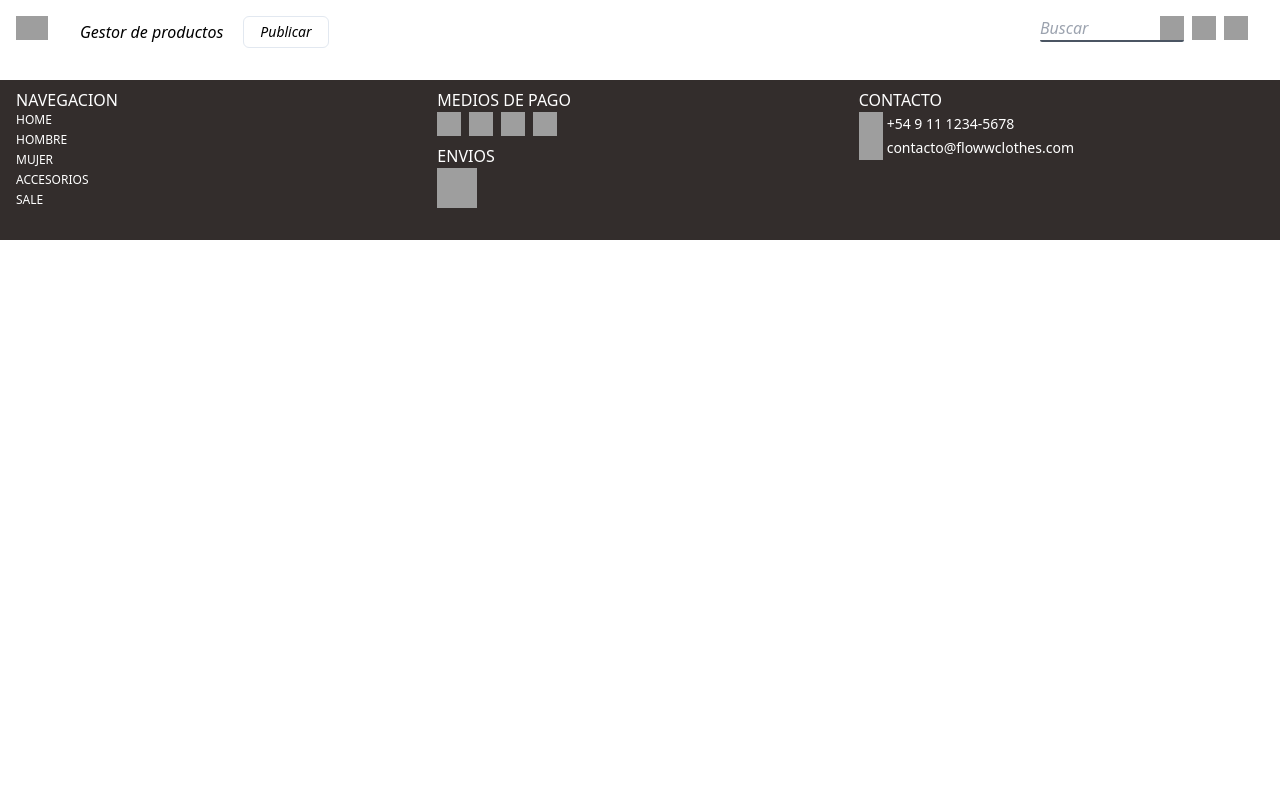
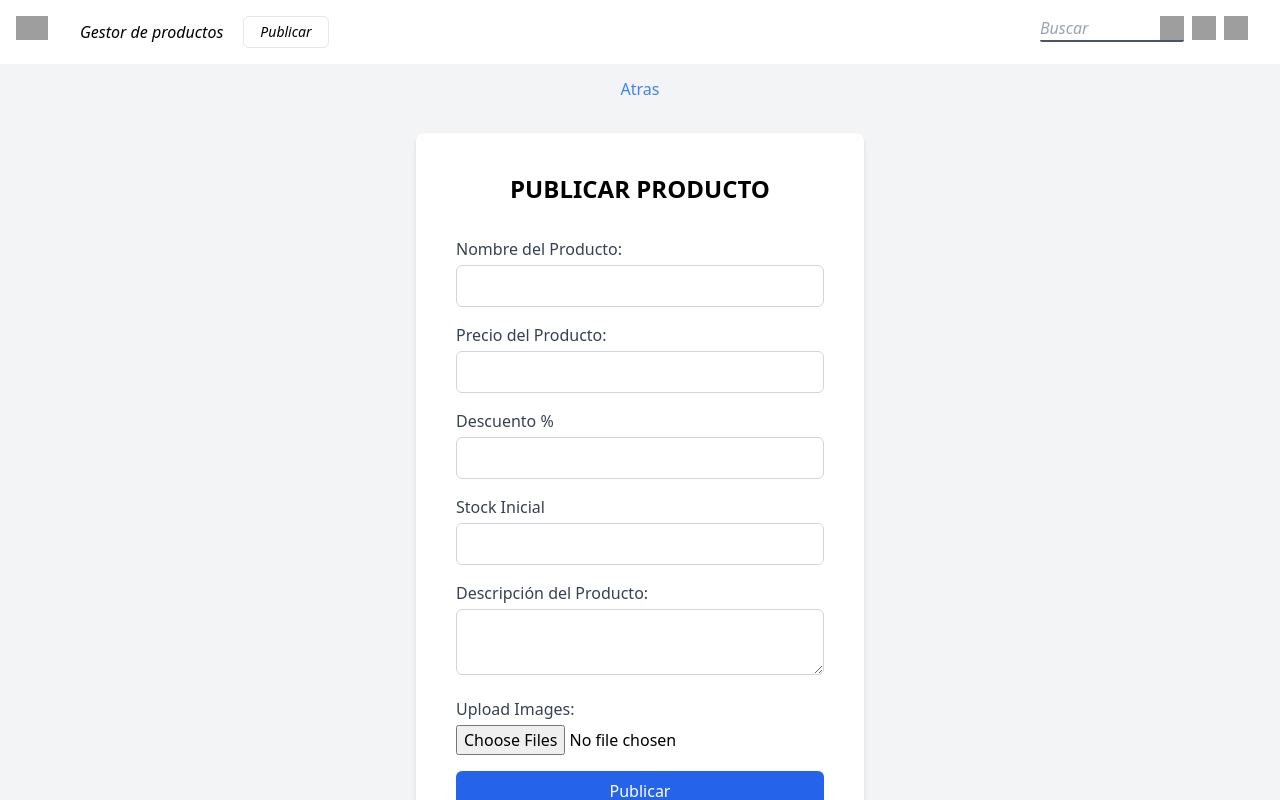
Before and after one commit to AntoniaPache/TP-Aplicaciones-Interactivas-Grupo5, a React (Vite) app in the folder appvite/: page /vendedor/editarproducto in a window 1280 px wide. Shown: the top 800 px of the page. Built offline with nearby package versions, Linux system fonts and the light colour scheme; grey boxes are pictures that could not be loaded.

Commit message:
styling the PublicarProductoView

```diff
--- a/appvite/src/App.jsx
+++ b/appvite/src/App.jsx
@@ -25,7 +25,9 @@ function App() {
         <Route path="/sale" exact Component={Sale}/>
         <Route path="/vendedor" exact Component={MainVendedor}/>
         <Route path="/vendedor/publicar" exact Component={PublicarProductoView}/>
-        <Route path="/vendedor/EditarProductoView" exact Component={EditarProductoView}/>
+        <Route path="/vendedor/editarproducto" exact Component={EditarProductoView}/>
+
+
       </Routes>
 
       <Footer/>
--- a/appvite/src/components/NavbarVendedor.jsx
+++ b/appvite/src/components/NavbarVendedor.jsx
@@ -17,7 +17,7 @@ function NavBarVendedor() {
                         <h1>Gestor de productos</h1>
                     </div>
                     <div className=''>
-                        <Link to = {"publicar"} className={buttonVariants({ variant: "outline" })}>Publicar</Link>
+                        <Link to = {"vendedor/publicar"} className={buttonVariants({ variant: "outline" })}>Publicar</Link>
                     </div>
                 </div>
 
--- a/appvite/src/data/products.js
+++ b/appvite/src/data/products.json
@@ -1,5 +1,4 @@
-const products = [
-    {
+[ {
       "name": "Camisa de algodón",
       "price": 29.99,
       "description": "Camisa de algodón suave y cómoda.",
@@ -82,6 +81,4 @@ const products = [
       "discount": 25
     }
 
-  ]
-
-  export default products
+]
--- a/appvite/src/views/EditarProductoView.jsx
+++ b/appvite/src/views/EditarProductoView.jsx
@@ -1,42 +1,43 @@
 import React from 'react'
 import { Link } from 'react-router-dom'
 
-function EditarProductoView({ p }) {
-    console.log(p.name)
+function EditarProductoView() {
+
     return (
-    <body className='publicar'>
-        <Link to={"/Vendedor"}><h2>Atras</h2></Link>
-        <div className="container">
-            <h1 className = "titulo">Editar Publicacion</h1>
-            <form id="productForm">
-              <div className="form-group">
-                    <label for="productName">Nombre del Producto:</label>
-                    <input type="text" id="productName" name="productName" value={p.name} required/>
+        <div className='min-h-screen bg-gray-100 flex flex-col justify-center items-center'>
+            <Link to={"/Vendedor"} className="mb-8 text-blue-500 hover:text-blue-700"><h2>Atras</h2></Link>
+            <div className="bg-white p-10 rounded-lg shadow-md w-full max-w-md">
+                <h1 className = "text-2xl font-bold mb-8 text-center">PUBLICAR PRODUCTO</h1>
+                <form  id="productForm">
+                    <div className="mb-4">
+                        <label htmlFor="name" className="block text-gray-700">Nombre del Producto:</label>
+                        <input type="text" id="productName" name="name" required className="mt-1 p-2 w-full border border-gray-300 rounded-md"/>
                     </div>
-                <div className="form-group">
-                    <label for="productPrice">Precio del Producto:</label>
-                    <input type="number" id="productPrice" name="productPrice" value={p.price} required/>
+                    <div className="mb-4">
+                        <label htmlFor="price" className="block text-gray-700">Precio del Producto:</label>
+                        <input type="number" id="productPrice" name="price" required className="mt-1 p-2 w-full border border-gray-300 rounded-md"/>
                     </div>
-                <div className="form-group">
-                    <label for="productDiscount">Descuento %</label>
-                    <input type="number" id="productDiscount" name="productDiscount" value={p.discount} required/>
+                    <div className="mb-4">
+                        <label htmlFor="discount" className="block text-gray-700">Descuento %</label>
+                        <input type="number" id="productDiscount" name="discount" required className="mt-1 p-2 w-full border border-gray-300 rounded-md"/>
                     </div>
-                <div className="form-group">
-                    <label for="productStock">Actualizar Stock</label>
-                    <input type="number" id="productStock" name="productStock" value={p.stock} required/>
+                    <div className="mb-4">
+                        <label htmlFor="stock" className="block text-gray-700">Stock Inicial</label>
+                        <input type="number" id="productStock" name="stock" required className="mt-1 p-2 w-full border border-gray-300 rounded-md"/>
                     </div>
-                <div className="form-group">
-                    <label for="productDescription">Descripción del Producto:</label>
-                    <textarea id="productDescription" name="productDescription" value={p.description} required></textarea>
+                    <div className="mb-4">
+                        <label htmlFor="description" className="block text-gray-700">Descripción del Producto:</label>
+                        <textarea id="productDescription" name="productDescription" required className="mt-1 p-2 w-full border border-gray-300 rounded-md"></textarea>
                     </div>
-                <div className="form-group">
-                    <input type="file" id="fileInput" className="file-input" multiple/>
+                    <div className="mb-4">
+                        <label className="block text-gray-700">Upload Images:</label>
+                        <input type="file" id="fileInput" className="file-input mt-1" multiple/>
                         <div className="image-gallery" id="imageGallery"></div>
                     </div>
-                <button type="submit">Confirmar</button>
+                    <button type="submit" className="w-full py-2 px-4 bg-blue-600 text-white rounded-md hover:bg-blue-700">Publicar</button>
                 </form>
             </div>
-    </body>
+        </div>
       )
     }
 
--- a/appvite/src/views/PublicarProductoView.jsx
+++ b/appvite/src/views/PublicarProductoView.jsx
@@ -1,41 +1,64 @@
-import React from 'react'
+import React, { useEffect } from 'react'
 import { Link } from 'react-router-dom'
+import { useState } from 'react'
+import products from '../data/products.json'
 
 function PublicarProductoView() {
+    const [product, setProduct] = useState({})
+
+    const handleSubmit = (event) => {
+        event.preventDefault(); // Evita que se recargue la página
+        const formData = new FormData(event.target);
+        const data = Object.fromEntries(formData);
+        setProduct(data);
+      };
+
+    useEffect(() => {
+        console.log(product);
+        if (product == {}){
+            products.push(product);
+        }
+
+    }, [product])
+
+
+
+
   return (
-    <body className='publicar'>
-        <Link to={"/Vendedor"}><h2>Atras</h2></Link>
-        <div className="container">
-            <h1 className = "titulo">PUBLICAR PRODUCTO</h1>
-            <form id="productForm">
-                <div className="form-group">
-                    <label for="productName">Nombre del Producto:</label>
-                    <input type="text" id="productName" name="productName" required/>
+    <div className='min-h-screen bg-gray-100 flex flex-col justify-center items-center'>
+        <Link to={"/Vendedor"} className="mb-8 text-blue-500 hover:text-blue-700"><h2>Atras</h2></Link>
+        <div className="bg-white p-10 rounded-lg shadow-md w-full max-w-md">
+            <h1 className = "text-2xl font-bold mb-8 text-center">PUBLICAR PRODUCTO</h1>
+            <form onSubmit={handleSubmit} id="productForm">
+                <div className="mb-4">
+                    <label htmlFor="name" className="block text-gray-700">Nombre del Producto:</label>
+                    <input type="text" id="productName" name="name" required className="mt-1 p-2 w-full border border-gray-300 rounded-md"/>
                 </div>
-                <div className="form-group">
-                    <label for="productPrice">Precio del Producto:</label>
-                    <input type="number" id="productPrice" name="productPrice" required/>
+                <div className="mb-4">
+                    <label htmlFor="price" className="block text-gray-700">Precio del Producto:</label>
+                    <input type="number" id="productPrice" name="price" required className="mt-1 p-2 w-full border border-gray-300 rounded-md"/>
                 </div>
-                <div className="form-group">
-                    <label for="productDiscount">Descuento %</label>
-                    <input type="number" id="productDiscount" name="productDiscount" required/>
+                <div className="mb-4">
+                    <label htmlFor="discount" className="block text-gray-700">Descuento %</label>
+                    <input type="number" id="productDiscount" name="discount" required className="mt-1 p-2 w-full border border-gray-300 rounded-md"/>
                 </div>
-                <div className="form-group">
-                    <label for="productStock">Stock Inicial</label>
-                    <input type="number" id="productStock" name="productStock" required/>
+                <div className="mb-4">
+                    <label htmlFor="stock" className="block text-gray-700">Stock Inicial</label>
+                    <input type="number" id="productStock" name="stock" required className="mt-1 p-2 w-full border border-gray-300 rounded-md"/>
                 </div>
-                <div className="form-group">
-                    <label for="productDescription">Descripción del Producto:</label>
-                    <textarea id="productDescription" name="productDescription" required></textarea>
+                <div className="mb-4">
+                    <label htmlFor="description" className="block text-gray-700">Descripción del Producto:</label>
+                    <textarea id="productDescription" name="productDescription" required className="mt-1 p-2 w-full border border-gray-300 rounded-md"></textarea>
                 </div>
-                <div className="form-group">
-                    <input type="file" id="fileInput" className="file-input" multiple/>
+                <div className="mb-4">
+                    <label className="block text-gray-700">Upload Images:</label>
+                    <input type="file" id="fileInput" className="file-input mt-1" multiple/>
                     <div className="image-gallery" id="imageGallery"></div>
                 </div>
-                <button type="submit">-Publicar-</button>
+                <button type="submit" className="w-full py-2 px-4 bg-blue-600 text-white rounded-md hover:bg-blue-700">Publicar</button>
             </form>
         </div>
-    </body>
+    </div>
   )
 }
 
```
Also changed, not shown: 1 other file (tests, documents, lock files or other folders). Lines whose indentation alone changed are shown as unchanged.
